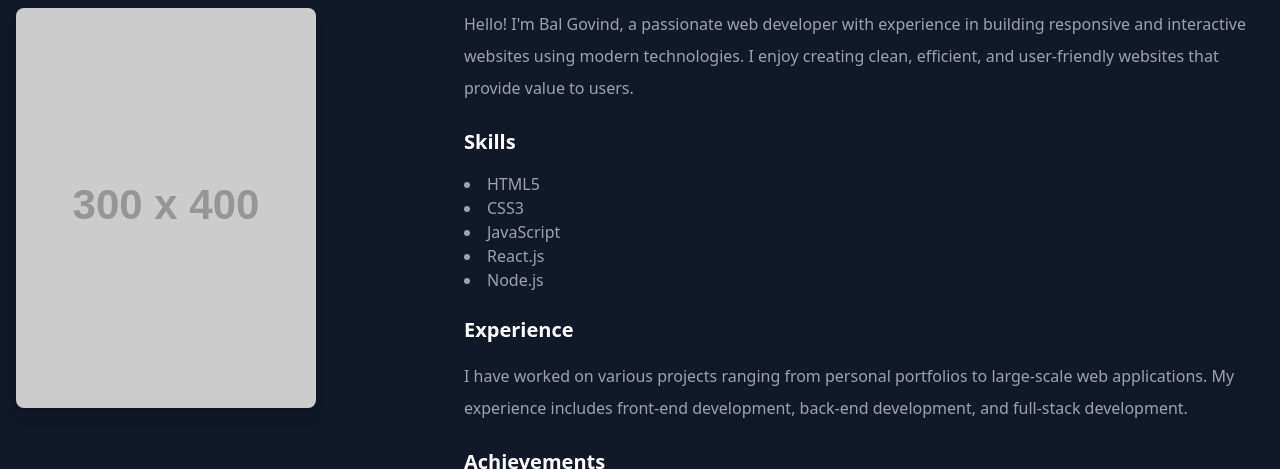
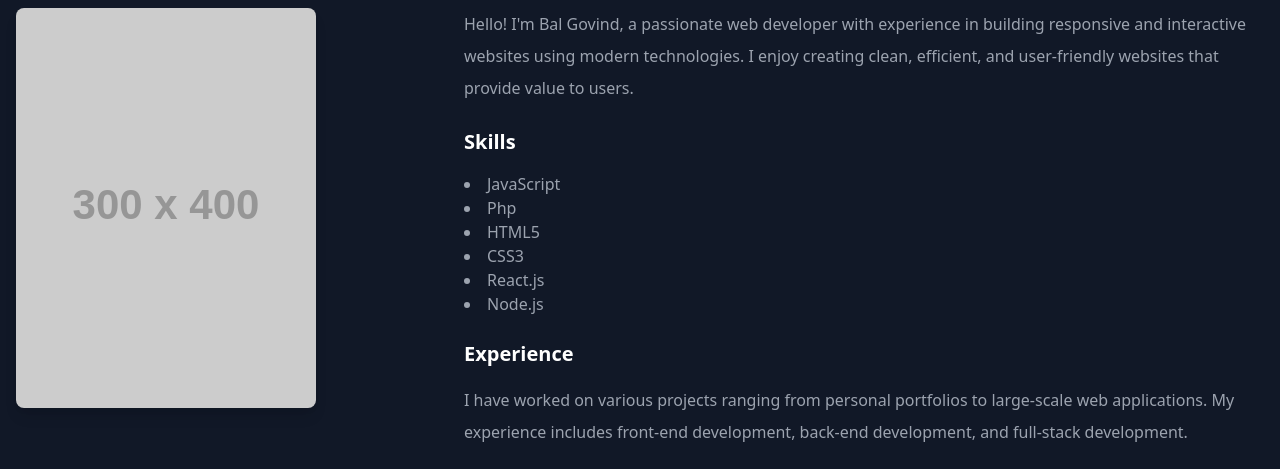
Before and after one commit to gbal369718/gbal369718.github.io, a plain HTML site: page about.html in a window 1280 px wide. Shown: the part 332-801 px from the top of the page. Drawn offline with nearby package versions, Linux system fonts and the light colour scheme; placeholder pictures from the web are drawn by us.

Commit message:
Update about.html

```diff
--- a/about.html
+++ b/about.html
@@ -80,9 +80,10 @@
           <div class="mb-6">
             <h3 class="text-xl font-semibold text-white mb-4">Skills</h3>
             <ul class="list-disc list-inside text-gray-400">
+              <li>JavaScript</li>
+              <li>Php</li>
               <li>HTML5</li>
               <li>CSS3</li>
-              <li>JavaScript</li>
               <li>React.js</li>
               <li>Node.js</li>
               <!-- Add more skills as needed -->
```
